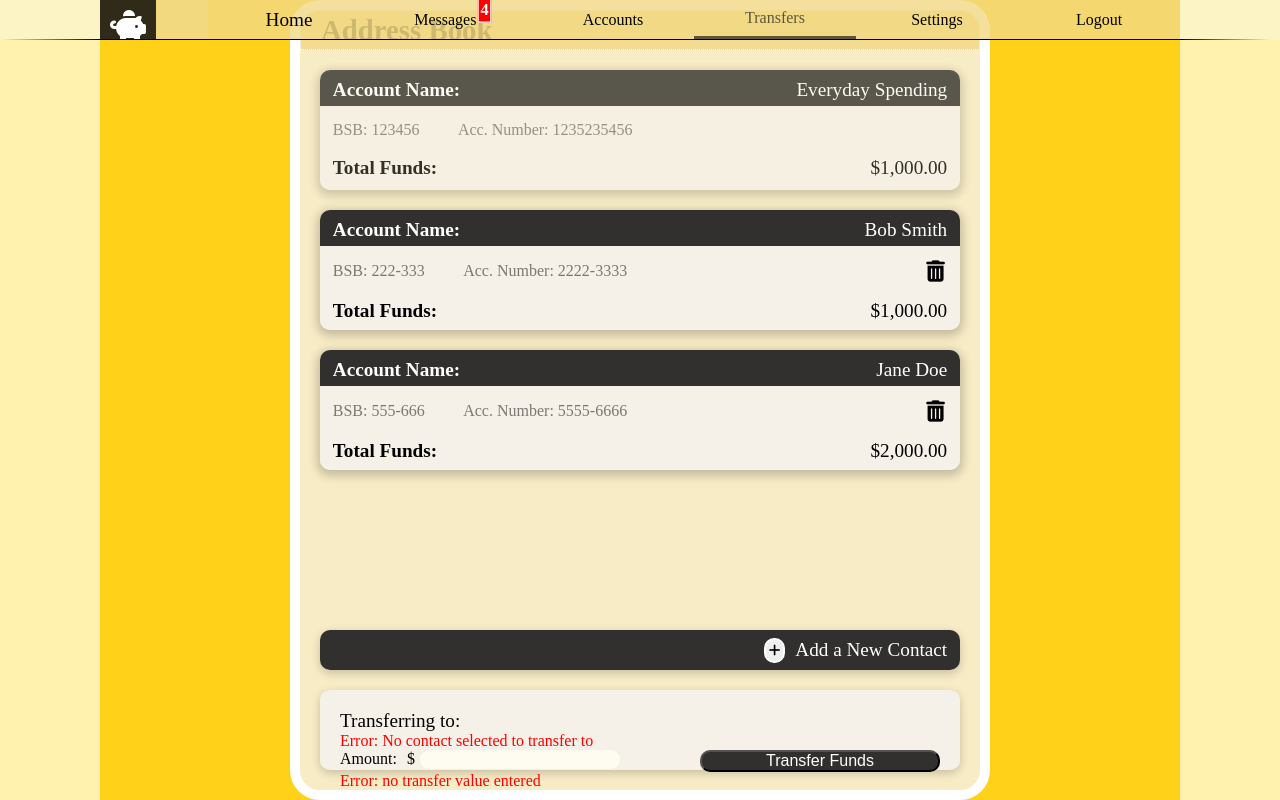
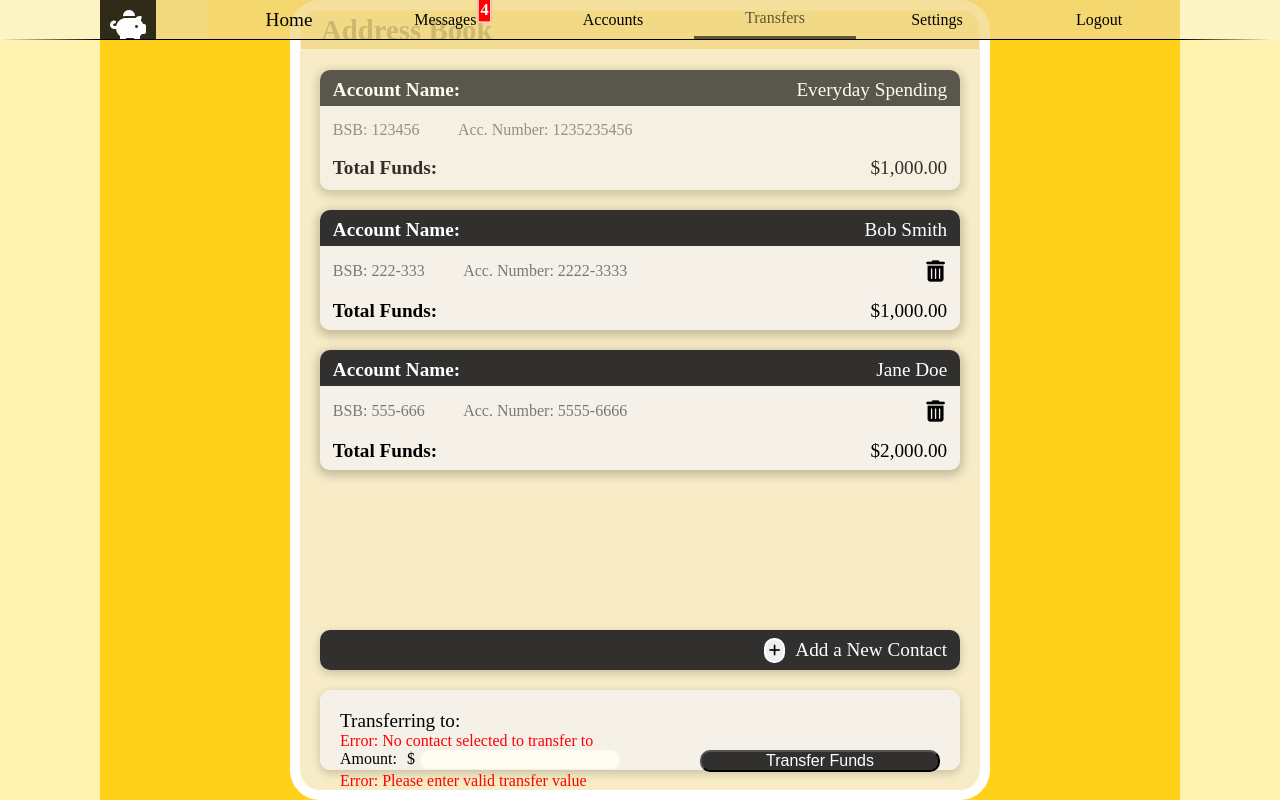
Before and after one commit to pcon92/banking-application, a React (Create React App) app: page /transfers-page in a window 1280 px wide. Both pictures are taken after a click on the button "Transfer Funds". Built offline with nearby package versions, Linux system fonts and the light colour scheme.

Commit message:
added basic form validation to transfer values with isNaN check

```diff
--- a/src/components/TransferForm.js
+++ b/src/components/TransferForm.js
@@ -24,7 +24,7 @@ const TransferForm = ({theme, fontSize, transferTo,
 
         const INPUT_AMOUNT = document.getElementById('amount');
 
-        if (INPUT_AMOUNT.value === '') {
+        if (INPUT_AMOUNT.value === '' || isNaN(INPUT_AMOUNT.value)) {
             setNoVal({color: "red", display: "block", fontSize: `${fontSize[1]}`})
         } else {
             setNoVal({color: "red", display: "none"})
@@ -63,7 +63,7 @@ const TransferForm = ({theme, fontSize, transferTo,
                         onClick={submitTransferAmount}>Transfer Funds</button>
                 </div>
             </div>
-            <p style={noVal}>Error: no transfer value entered</p>
+            <p style={noVal}>Error: Please enter valid transfer value</p>
             {insufficientFunds
             ? <p style={{color: "red", fontSize: `${fontSize[1]}`}}>Error: Insufficient Funds for transfer</p>
             : <p style={{display: "none"}}>Error: Insufficient Funds for transfer</p>}
```
Also changed, not shown: src/components/register.js (+129 -0 lines), 1 other file (tests, documents, lock files or other folders).
